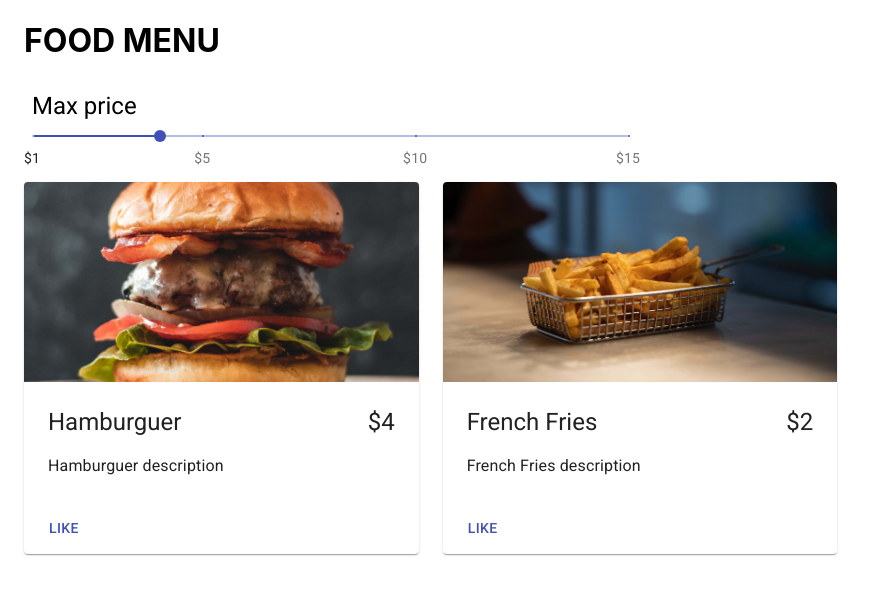
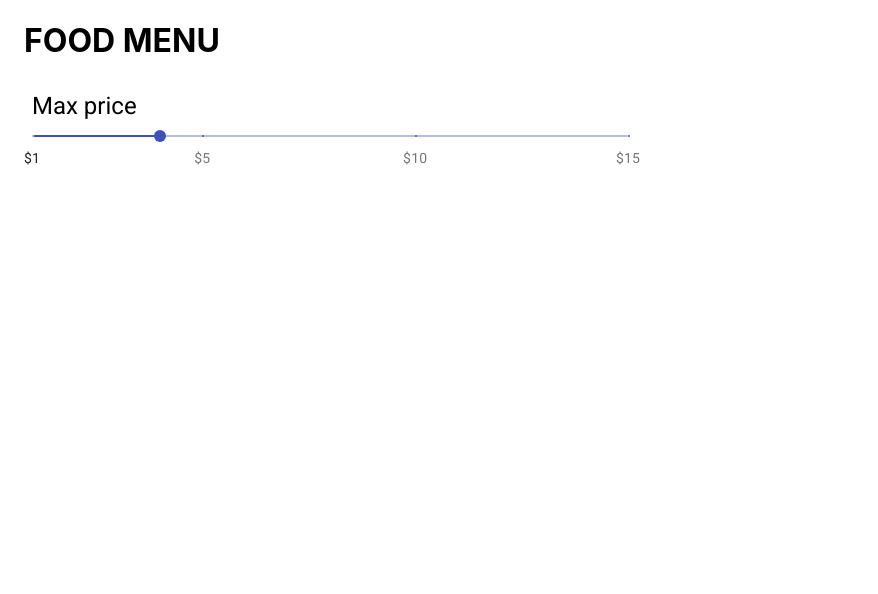
Before and after one commit to spuente/food-menu, a React (Create React App) app: page / in a window 1280 px wide. Shown: the top 594 px of the page, without its empty margins (0-878 px from the left). Built offline with nearby package versions, Linux system fonts and the light colour scheme.

Commit message:
feat: filter food based on max price slider

```diff
--- a/src/App.js
+++ b/src/App.js
@@ -1,13 +1,18 @@
+import { useState } from "react"
 import FoodMenu from "./components/FoodMenu"
 import { Box, Container, Grid, Slider, Typography } from "@material-ui/core"
 
 function App() {
+  const [maxPrice, setMaxPrice] = useState(0)
   const marks = [
     { value: 1, label: "$1" },
     { value: 5, label: "$5" },
     { value: 10, label: "$10" },
     { value: 15, label: "$15" },
   ]
+  const handleOnChange = (event, value) => {
+    setMaxPrice(value)
+  }
   return (
     <Container>
       <h1>FOOD MENU</h1>
@@ -23,11 +28,12 @@ function App() {
               marks={marks}
               min={1}
               max={15}
+              onChangeCommitted={handleOnChange}
             />
           </Grid>
         </Grid>
       </Box>
-      <FoodMenu maxPrice={4} />
+      <FoodMenu maxPrice={maxPrice} />
     </Container>
   )
 }
```
